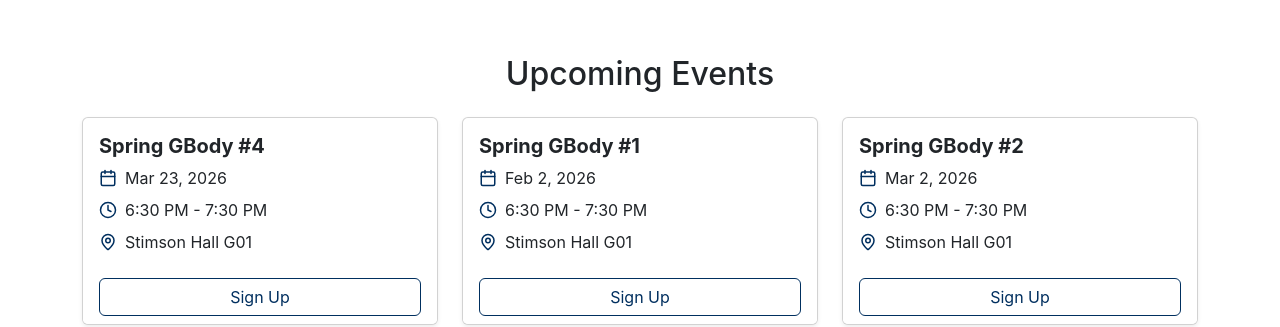
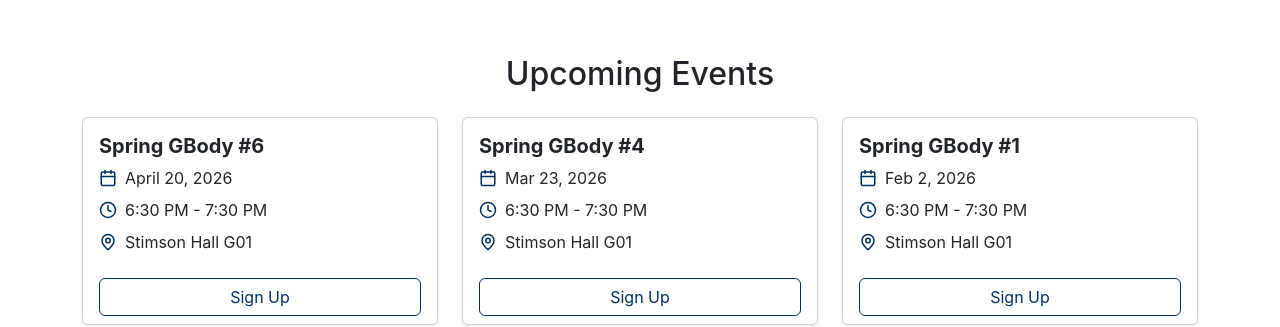
Before and after one commit to cornellcirclek/circlek-website-main, a React (Create React App) app: page / in a window 1280 px wide. Shown: the part 920-1247 px from the top of the page. Built offline with nearby package versions, Linux system fonts and the light colour scheme.

Commit message:
GBody 6 Added

```diff
--- a/src/data/eventData.js
+++ b/src/data/eventData.js
@@ -1,5 +1,14 @@
 export const upcomingEvents = [
   // === Bi-Weekly GBody Meetings (Mondays) ===
+  {
+    title: "Spring GBody #6",
+    date: "April 20, 2026",
+    time: "6:30 PM - 7:30 PM",
+    location: "Stimson Hall G01",
+    description: "Weekly meeting to discuss upcoming events, do service and fellowship! New members are welcome!",
+    category: "Meeting",
+    link: "https://cglink.me/2ee/r2300291"
+  },
   {
     title: "Spring GBody #4",
     date: "Mar 23, 2026",
```
